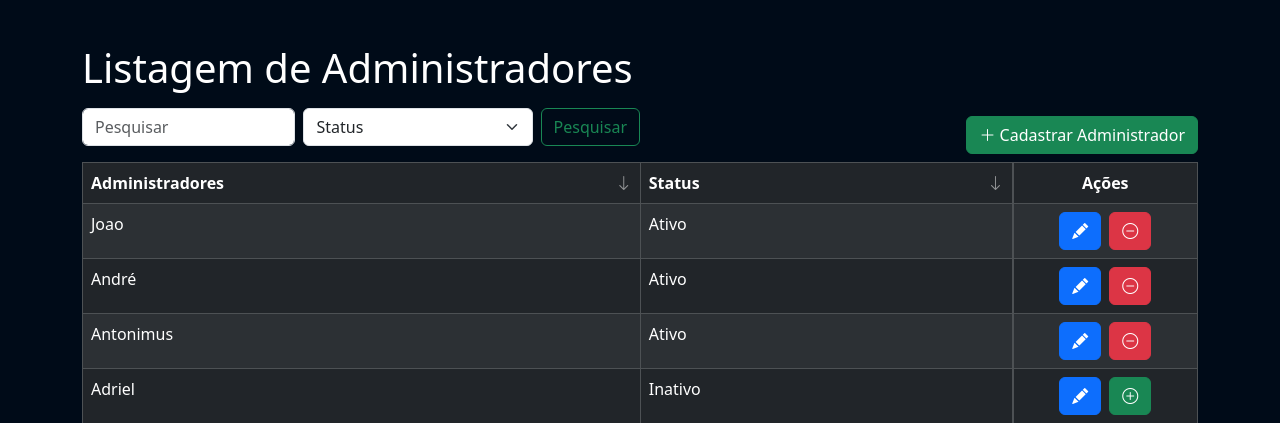
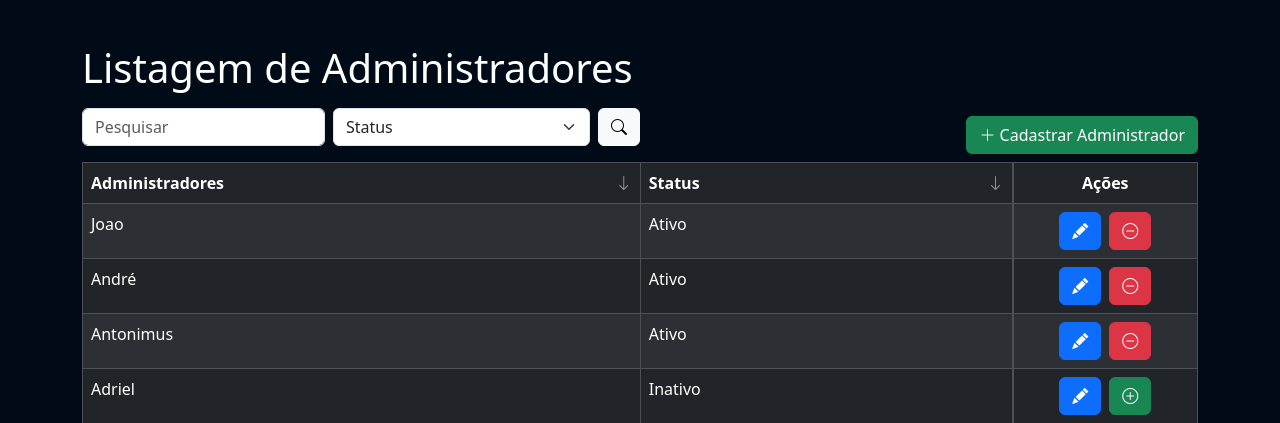
Before and after one commit to joaocuculo/entrega, a PHP site: page /listar/list-adm.php in a window 1280 px wide. Shown: the part 56-479 px from the top of the page. Run offline with PHP 8.4, Linux system fonts and the light colour scheme; a user stored in the database is signed in; data comes from the database, SQL or seed files in the repository.

Commit message:
Add files via upload

```diff
--- a/listar/list-adm.php
+++ b/listar/list-adm.php
@@ -204,7 +204,7 @@
                     <option value="1">Ativo</option>
                     <option value="2">Inativo</option>
                 </select>
-                <button class="btn btn-outline-success" type="submit" name="pesquisar">Pesquisar</button>
+                <button class="btn btn-light" type="submit" name="pesquisar"><i class="bi bi-search" style="color: black; "></i></button>
             </form>
             <a href="../cadastro/cad-adm.php" class="btn btn-success"><i class="bi bi-plus-lg"></i> Cadastrar Administrador</a>
         </div>
--- a/listar/list-tecnico.php
+++ b/listar/list-tecnico.php
@@ -204,7 +204,7 @@
                     <option value="1">Ativo</option>
                     <option value="2">Inativo</option>
                 </select>
-                <button class="btn btn-outline-success" type="submit" nam="epesquisar">Pesquisar</button>
+                <button class="btn btn-light" type="submit" name="pesquisar"><i class="bi bi-search" style="color: black; "></i></button>
             </form>
             <?php if ($_SESSION['nivel'] == 2): ?>
                 <a href="../cadastro/cad-tecnico.php" class="btn btn-success"><i class="bi bi-plus-lg"></i> Cadastrar Técnico</a>
--- a/listar/list-usuario.php
+++ b/listar/list-usuario.php
@@ -205,7 +205,7 @@
                     <option value="1">Ativo</option>
                     <option value="2">Inativo</option>
                 </select>
-                <button class="btn btn-outline-success" type="submit" name="pesquisar">Pesquisar</button>
+                <button class="btn btn-light" type="submit" name="pesquisar"><i class="bi bi-search" style="color: black; "></i></button>
             </form>
             <?php if ($_SESSION['nivel'] == 2): ?>
                 <a href="../cadastro/cad-usuario.php" class="btn btn-success"><i class="bi bi-plus-lg"></i> Cadastrar Usuário</a>
```
